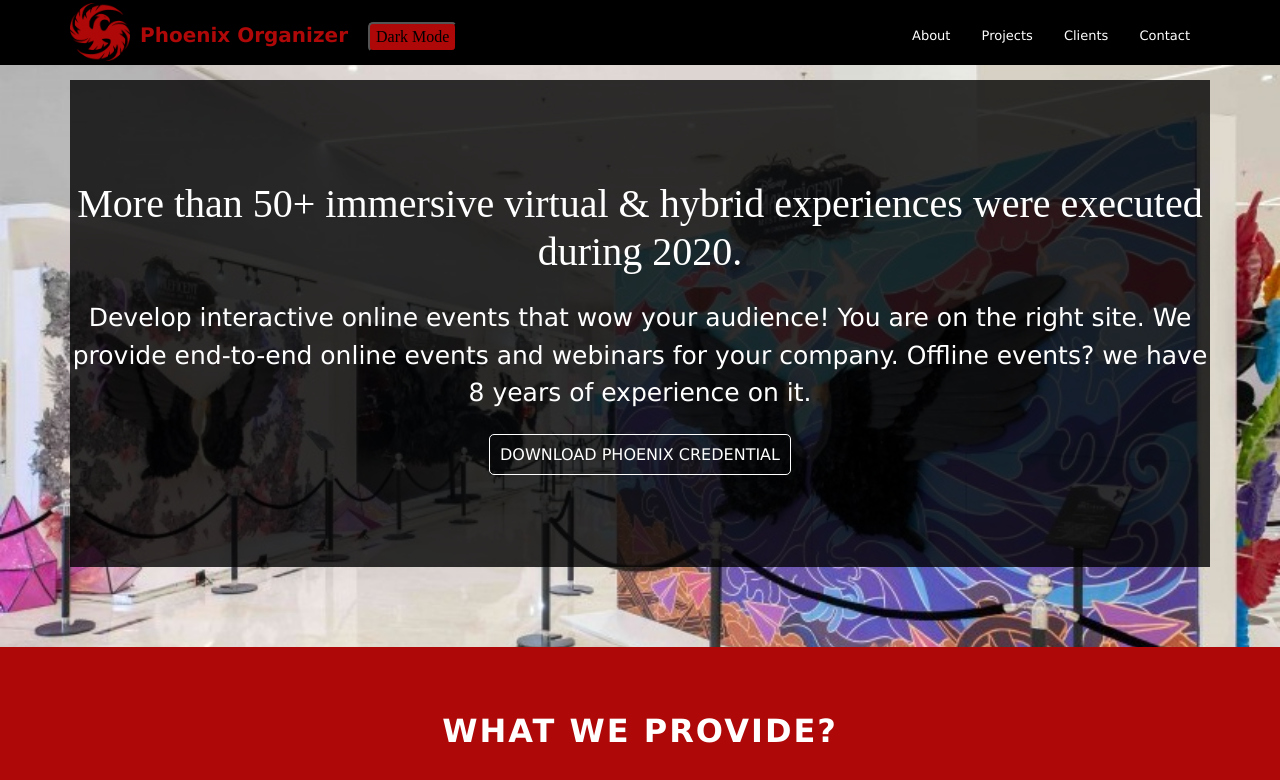
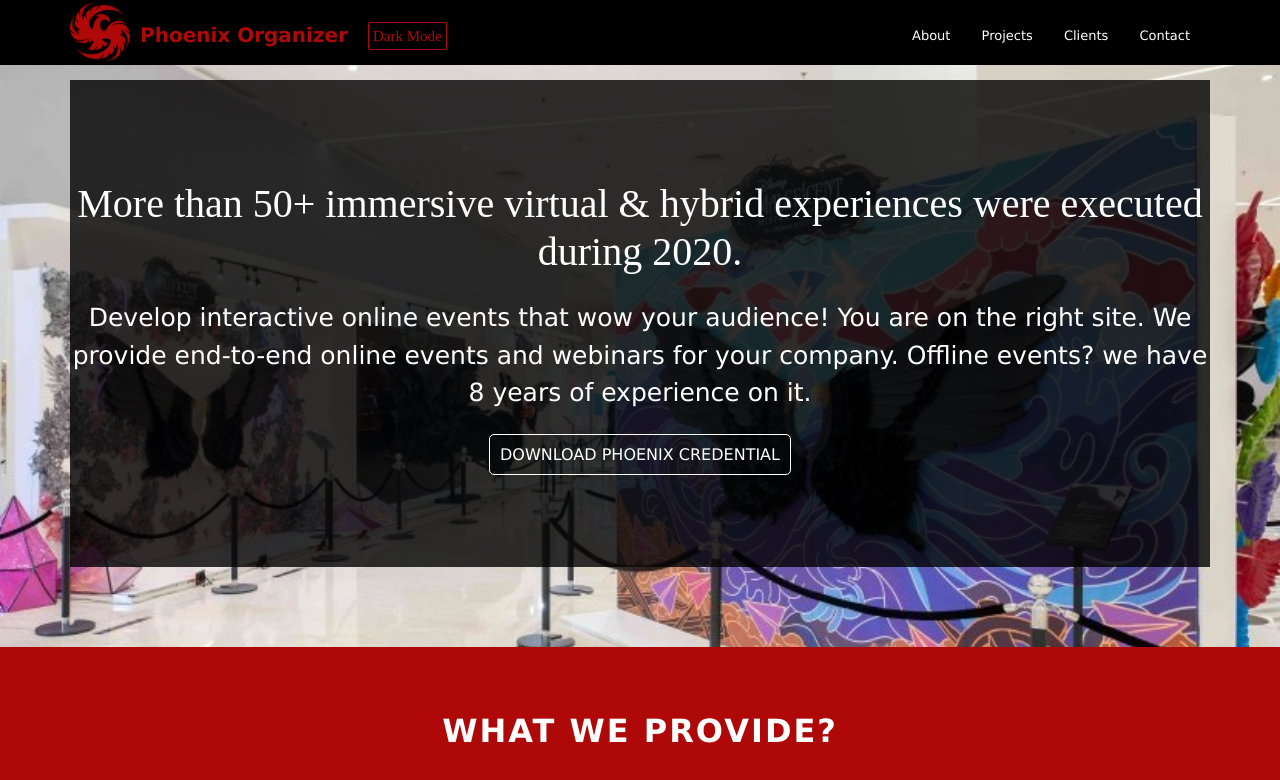
Before and after one commit to farizaiis/farizaiis.github.io, a website: page index.html in a window 1280 px wide. Shown: the top 780 px of the page. Drawn offline with nearby package versions, Linux system fonts and the light colour scheme.

Commit message:
modify dark mode

```diff
--- a/func.js
+++ b/func.js
@@ -1,4 +1,7 @@
 function myFunction() {
+    var element = document.getElementById('darkmodeid');
+    element.classList.toggle('dark-mode');
+
     var element = document.getElementById('experiencepage');
     element.classList.toggle('dark-mode');
 
--- a/index.html
+++ b/index.html
@@ -21,8 +21,8 @@
             <img class="logo" src="images/pngwing.com.png">
             <p>Phoenix Organizer</p>
           </div>
-          <div class="darkmodebutton">
-            <button onclick="myFunction()">Dark Mode</button>
+          <div class="darkmodebutton" id="darkmodeid">
+            <h5 onclick="myFunction()">Dark Mode</h5>
           </div>
 
           <div class="header-right">
--- a/stylesheet.css
+++ b/stylesheet.css
@@ -50,11 +50,25 @@ header {
     margin-top: 22px;
 }
 
-.darkmodebutton button {
-    box-sizing: border-box;
-    background-color: rgb(175, 8, 8);
-    color: black;
-    border-radius: 5px;
+.darkmodebutton h5 {
+    display: inline-block;
+    /* background-color: rgb(175, 8, 8); */
+    color: rgb(175, 8, 8);
+    font-size: 15px;
+    border: 1px solid rgb(175, 8, 8);
+    border-radius: 2px;
+    padding: 4px;
+    font-family: 'Monument';
+}
+
+.darkmodebutton h5:hover {
+    display: inline-block;
+    /* background-color: rgb(175, 8, 8); */
+    color: white;
+    font-size: 15px;
+    border: 1px solid white;
+    border-radius: 2px;
+    padding: 4px;
     font-family: 'Monument';
 }
 
@@ -290,6 +304,16 @@ footer {
     border: 1px solid rgb(175, 8, 8);
 }
 
+.dark-mode h5:hover {
+    color: rgb(175, 8, 8);
+    border: 1px solid rgb(175, 8, 8);
+}
+
+.dark-mode h5 {
+    color: white;
+    border: 1px solid white;
+}
+
 .modal-content {
     border: 5px solid black;
     border-radius: 10px;
```
